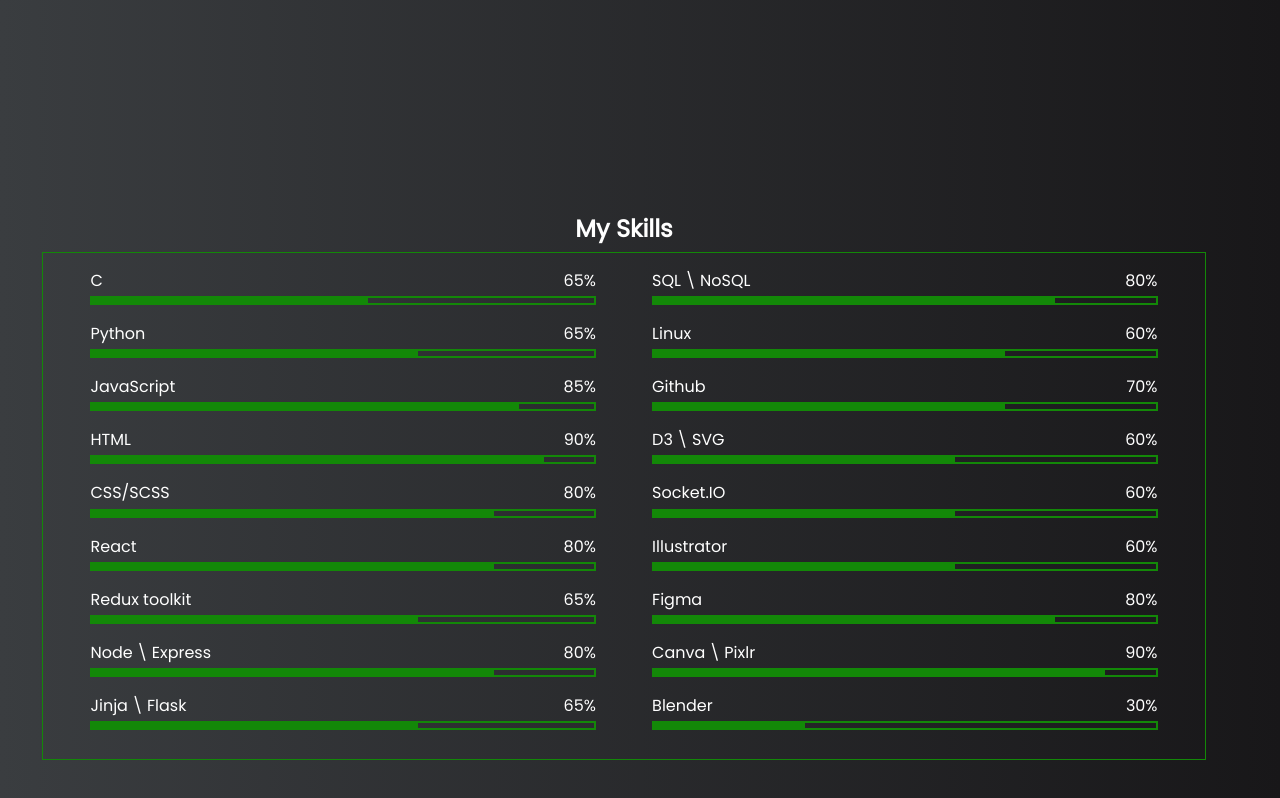
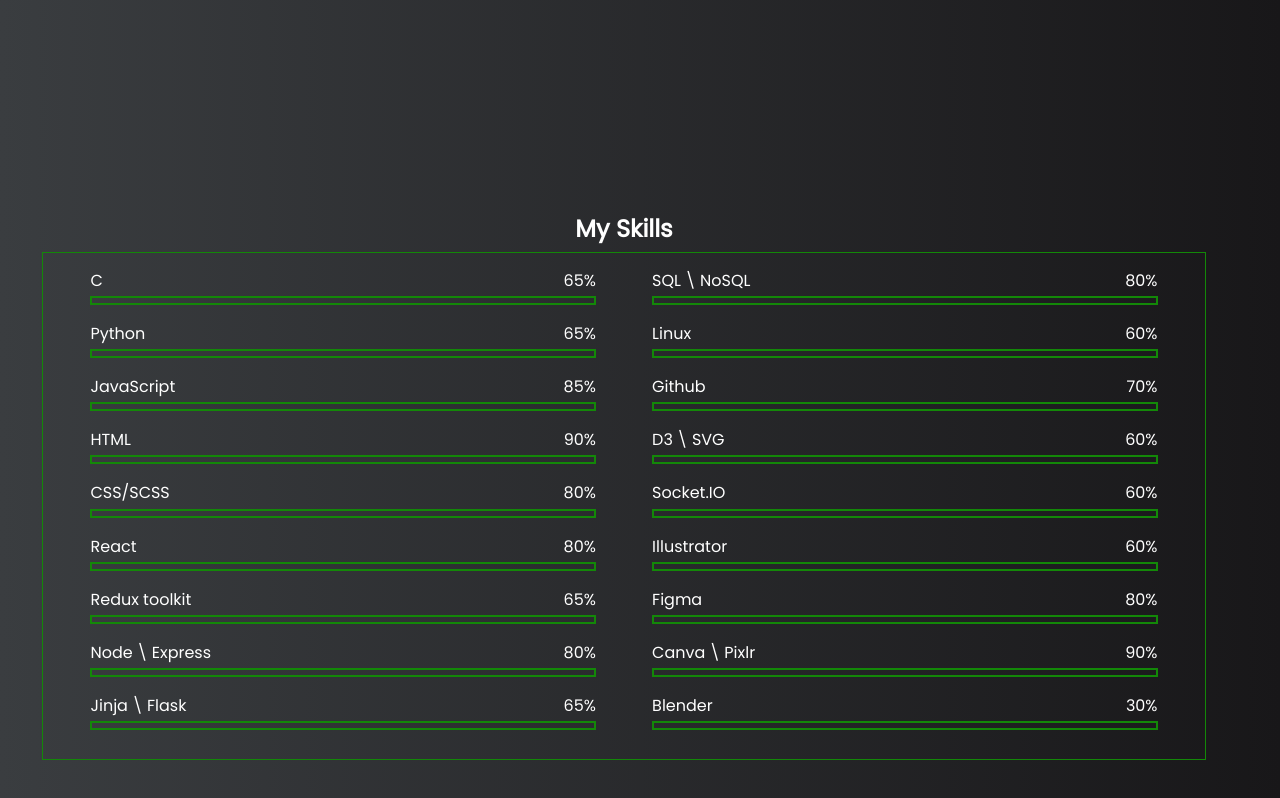
Before and after one commit to TripleA011/portfolio, a plain HTML site: page index.html in a window 1280 px wide. Shown: the part 2780-3578 px from the top of the page. Drawn offline with Linux system fonts and the light colour scheme; no server answers.

Commit message:
Update style.css
remove the fill bar code for the skills section from the css file and keep it in the html part, easier to edit it in one file

```diff
--- a/style.css
+++ b/style.css
@@ -218,77 +218,6 @@
   background-color: var(--clr-green);
 }
 
-/* .fill-bar {
-  width: attr(data-fill-bar);
-} */
-
-.bar .c {
-  width: 55%;
-}
-
-.bar .py {
-  width: 65%;
-}
-
-.bar .js {
-  width: 85%;
-}
-
-.bar .html {
-  width: 90%;
-}
-
-.bar .css {
-  width: 80%;
-}
-
-.bar .react {
-  width: 80%;
-}
-
-.bar .redux {
-  width: 65%;
-}
-
-.bar .node {
-  width: 80%;
-}
-
-.bar .socket {
-  width: 60%;
-}
-
-.bar .jinja {
-  width: 65%;
-}
-
-.bar .sql {
-  width: 80%;
-}
-
-.bar .linux {
-  width: 70%;
-}
-
-.bar .d3 {
-  width: 60%;
-}
-
-.bar .illustrator {
-  width: 60%;
-}
-
-.bar .figma {
-  width: 80%;
-}
-
-.bar .canva {
-  width: 90%;
-}
-
-.bar .blender {
-  width: 30%;
-}
 
 /* end skills style */
 
```
